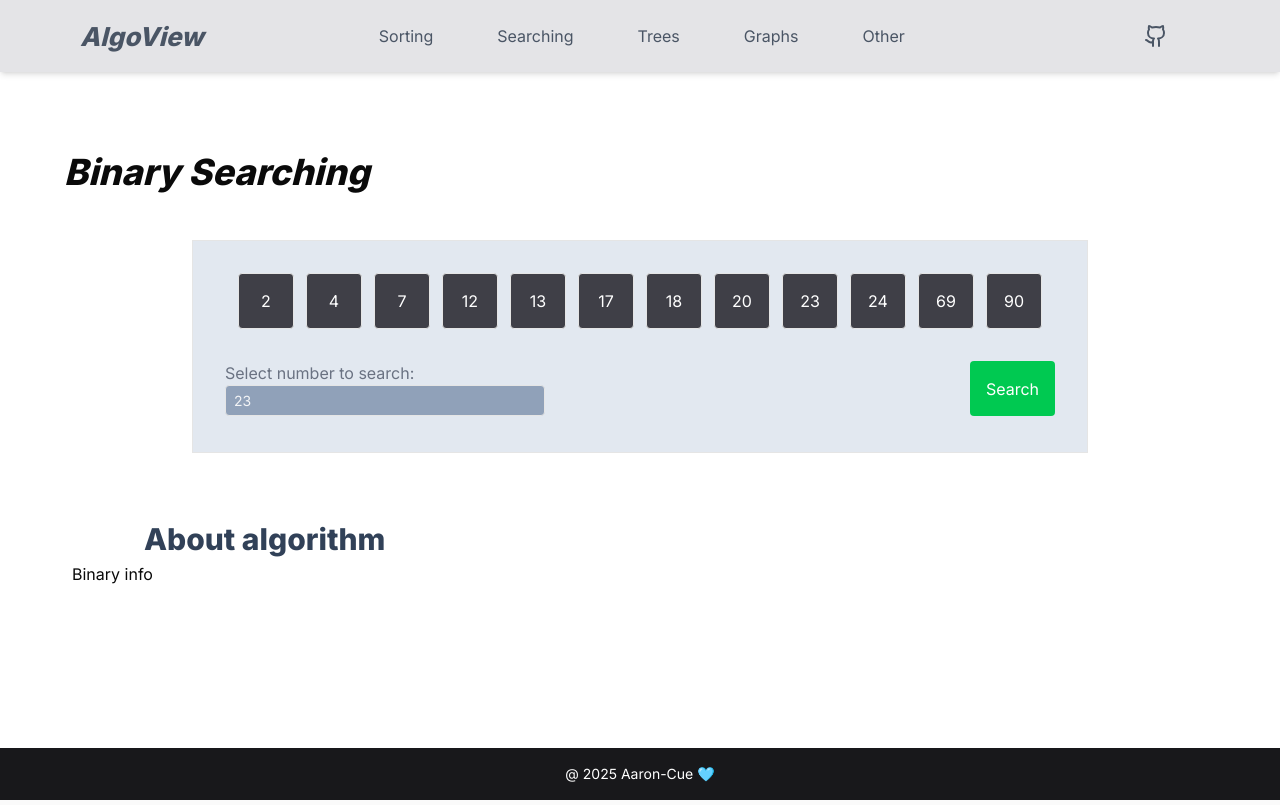
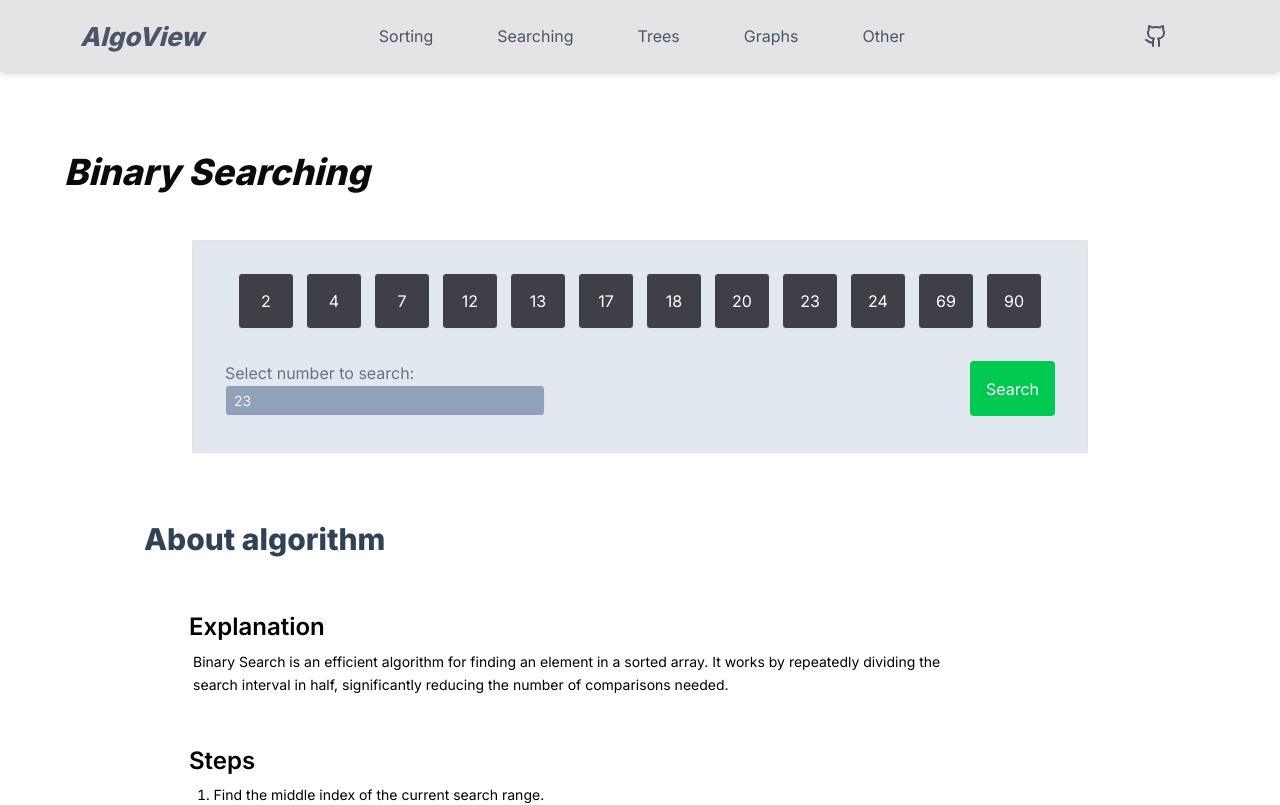
Before and after one commit to Aaron-Cue/algorithm-visualizer, a Next.js app: page /Binary-Search in a window 1280 px wide. Shown: the top 805 px of the page. Built offline with nearby package versions, Linux system fonts and the light colour scheme.

Commit message:
binary search info

```diff
--- a/src/components/Algorithms/Info/Searching/Binary.tsx
+++ b/src/components/Algorithms/Info/Searching/Binary.tsx
@@ -1,3 +1,31 @@
+import InfoWrapper from "../InfoWrapper"
+
 export default function Binary() {
-  return <div>Binary info</div>
+  const pseusocode = `binarySearch(arr, target):
+  low = 0
+  high = len(arr) - 1
+  while low <= high:
+    mid = (low + high) / 2
+    if arr[mid] == target:
+      return mid
+    else if arr[mid] < target:
+      low = mid + 1
+    else:
+      high = mid - 1
+      return -1`
+
+  return (
+    <InfoWrapper
+      description="Binary Search is an efficient algorithm for finding an element in a sorted array. It works by repeatedly dividing the search interval in half, significantly reducing the number of comparisons needed."
+      steps={[
+        'Find the middle index of the current search range.',
+        'Compare the middle element with the target value.',
+        'If they match, the search is complete.',
+        'If the target is smaller, search the left half. If larger, search the right half.',
+        'Repeat the process until the element is found or the range is empty.'
+      ]}
+      pseudocode={pseusocode}
+      complexity={['O(log n)', 'O(1)']}
+    />
+  )
 }
```
